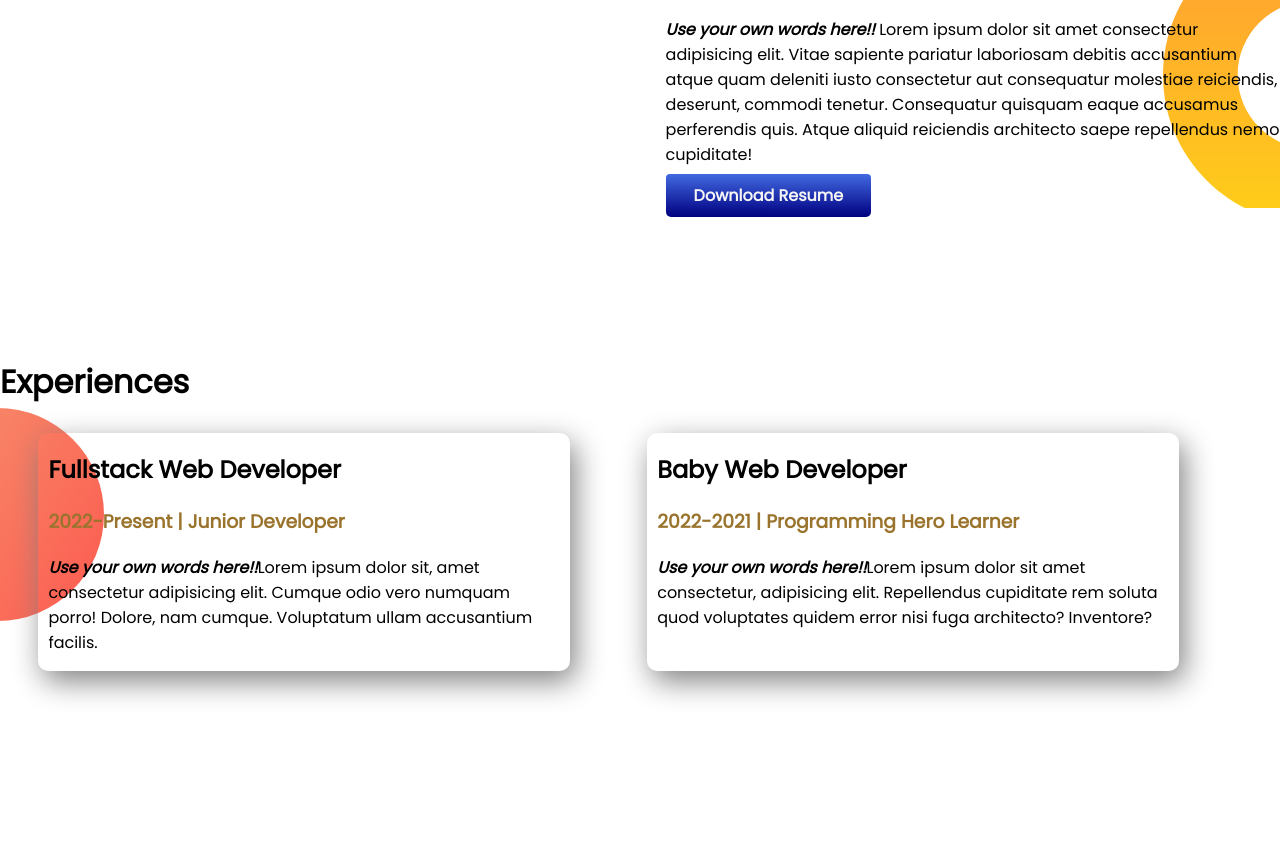
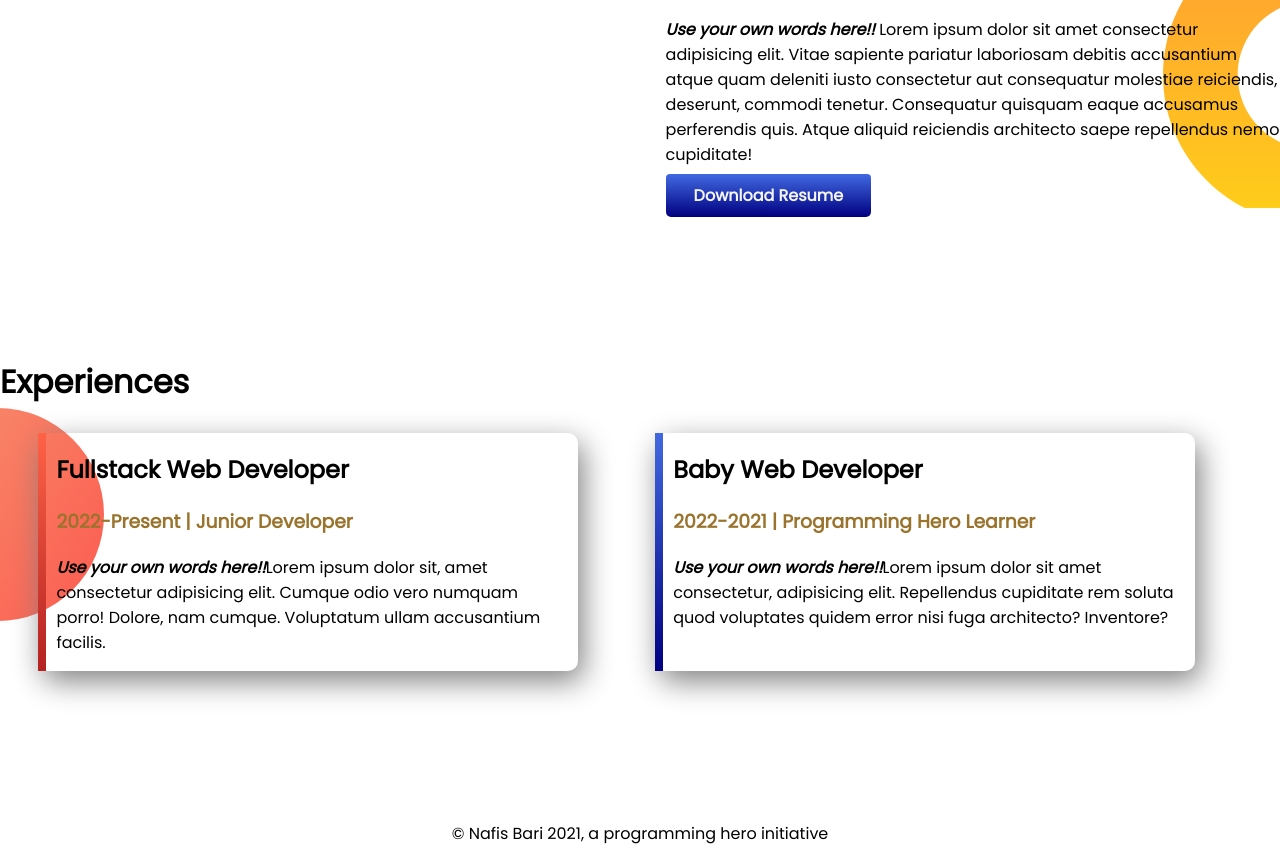
Before and after one commit to nafisbari/developer-portfolio, a plain HTML site: page index.html in a window 1280 px wide. Shown: the part 696-1558 px from the top of the page. Before the commit the page ends 1517 px from the top, so only its background shows below. Drawn offline with Linux system fonts and the light colour scheme.

Commit message:
footer added

```diff
--- a/index.html
+++ b/index.html
@@ -49,7 +49,7 @@
     <section class="experience-part">
         <h2 class="font-exp">Experiences</h2>
         <div class="flex">
-            <div class="half-width box-shadow">
+            <div id="full-stack-developer" class="half-width box-shadow">
 
 
                 <h2>Fullstack Web Developer</h2>
@@ -61,7 +61,7 @@
             </div>
 
 
-            <div class="half-width box-shadow">
+            <div id="baby-web-developer" class="half-width box-shadow">
                 <h2>Baby Web Developer</h2>
                 <h3 class="orange-color">2022-2021 | Programming Hero Learner</h3>
                 <p><strong><em>Use your own words here!!</em></strong>Lorem ipsum dolor sit amet consectetur,
@@ -73,7 +73,9 @@
         </div>
 
     </section>
-
+<footer>
+    <P>© Nafis Bari 2021, a programming hero initiative</P>
+</footer>
 
 </body>
 
--- a/style.css
+++ b/style.css
@@ -59,9 +59,26 @@ h2{
     padding-left: 10px;
     box-shadow: 5px 10px 30px grey;
     border-radius: 10px;
+
+
 }
 .experience-part{
     background-image: url(images/exp-bg.png);
     background-position: left;
     background-repeat: no-repeat;
+
 }
+#baby-web-developer{
+    border-left: 8px solid;
+    border-image: linear-gradient(royalblue, navy);
+    border-image-slice: 1;
+}
+#full-stack-developer{
+    border-left: 8px solid;
+    border-image: linear-gradient(tomato, rgb(179, 34, 34));
+    border-image-slice: 1;
+}
+footer p{
+    text-align: center;
+
+}
```
